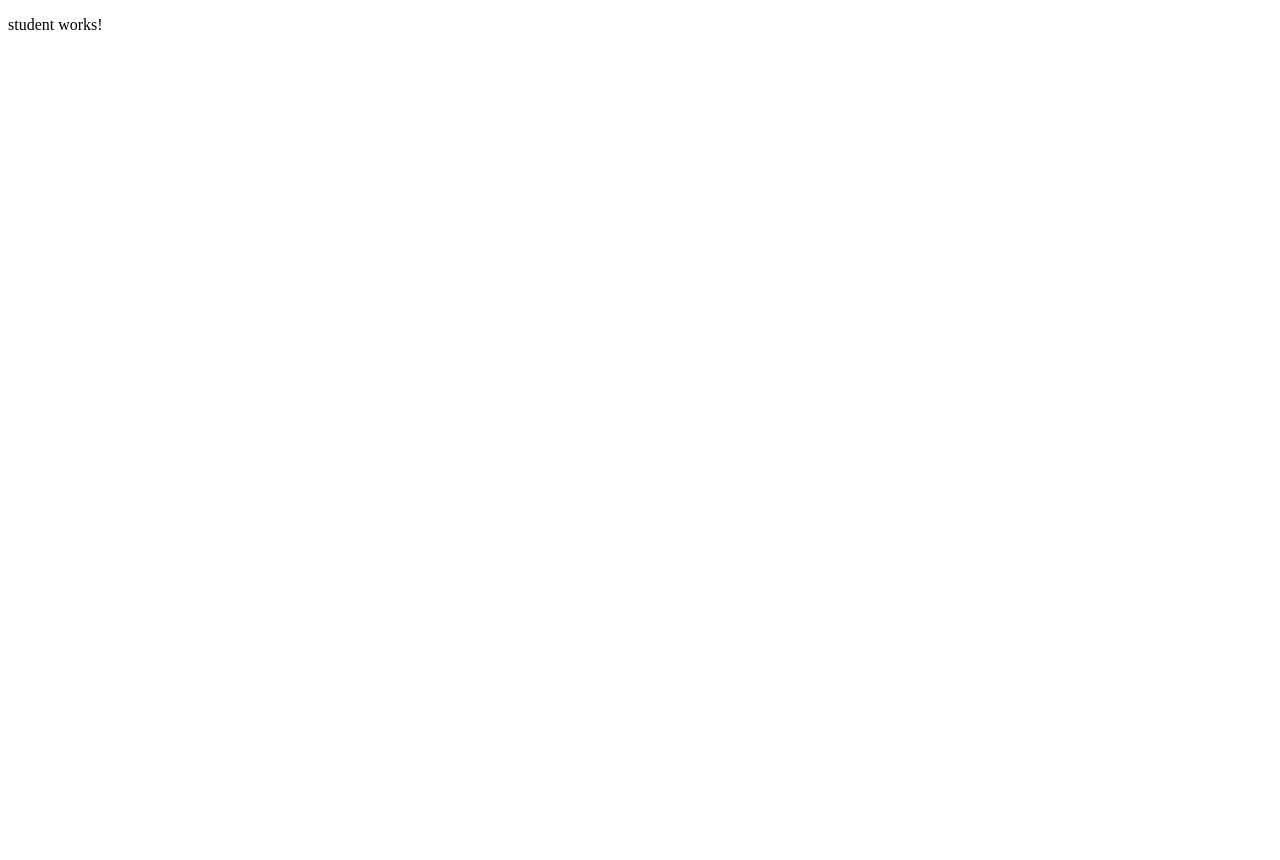
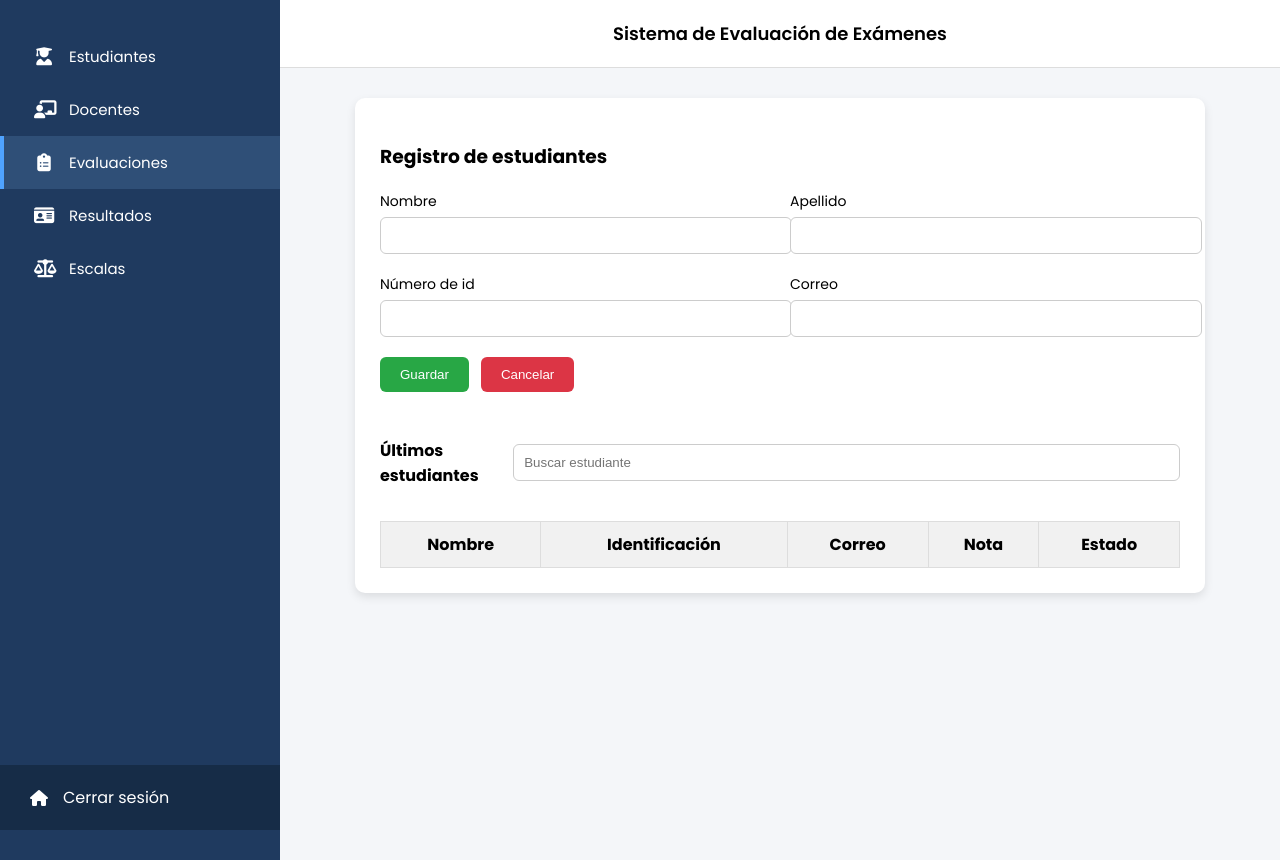
Before and after one commit to spabonc-bot/mi-proyecto-angular, an Angular app: page /estudiantes in a window 1280 px wide. Before the commit the page ends 800 px from the top, so only its background shows below. Built offline with nearby package versions, Linux system fonts and the light colour scheme.

Commit message:
avance estudiantes

```diff
--- a/package.json
+++ b/package.json
@@ -36,6 +36,7 @@
     "@angular/build": "^21.1.5",
     "@angular/cli": "^21.1.5",
     "@angular/compiler-cli": "^21.1.0",
+    "@types/jasmine": "^6.0.0",
     "jsdom": "^27.1.0",
     "typescript": "~5.9.2",
     "vitest": "^4.0.8"
--- a/src/app/pages/student/student.css
+++ b/src/app/pages/student/student.css
@@ -0,0 +1,157 @@
+.layout{
+display:flex;
+height:100vh;
+}
+
+.menu-lateral{
+width:280px;
+height:100vh;
+background:#1f3a5f;
+color:white;
+display:flex;
+flex-direction:column;
+justify-content:space-between;
+padding:30px 0;
+}
+
+.menu-navegacion ul{
+list-style:none;
+padding:0;
+margin:0;
+}
+
+.item-menu{
+display:flex;
+align-items:center;
+gap:15px;
+padding:15px 30px;
+cursor:pointer;
+font-size:15px;
+transition:0.3s;
+border-left:4px solid transparent;
+}
+
+.item-menu i{
+font-size:18px;
+width:20px;
+text-align:center;
+}
+
+.item-menu:hover{
+background:#2f4f77;
+border-left:4px solid #4fa3ff;
+}
+
+.item-menu.activo{
+background:#2f4f77;
+border-left:4px solid #4fa3ff;
+}
+
+.footer-menu{
+display:flex;
+align-items:center;
+gap:15px;
+padding:20px 30px;
+background:#162c47;
+cursor:pointer;
+}
+
+.footer-menu:hover{
+background:#0f223a;
+}
+
+.content{
+flex:1;
+background:#f4f6f9;
+}
+
+.topbar{
+background:white;
+padding:20px;
+text-align:center;
+font-size:18px;
+font-weight:600;
+border-bottom:1px solid #ddd;
+}
+
+.card{
+width:80%;
+margin:30px auto;
+background:white;
+padding:25px;
+border-radius:10px;
+box-shadow:0 4px 10px rgba(0,0,0,0.1);
+}
+
+.formulario{
+display:grid;
+grid-template-columns:1fr 1fr;
+gap:20px;
+margin-top:20px;
+margin-bottom:20px;
+}
+
+label{
+font-size:14px;
+margin-bottom:5px;
+display:block;
+}
+
+input{
+width:100%;
+padding:10px;
+border:1px solid #ccc;
+border-radius:6px;
+}
+
+.botones{
+display:flex;
+gap:12px;
+margin-bottom:25px;
+}
+
+button{
+padding:10px 20px;
+border:none;
+border-radius:6px;
+cursor:pointer;
+}
+
+.guardar{
+background:#28a745;
+color:white;
+}
+
+.cancelar{
+background:#dc3545;
+color:white;
+}
+
+.tabla-header{
+display:flex;
+justify-content:space-between;
+align-items:center;
+margin-bottom:12px;
+}
+
+table{
+width:100%;
+border-collapse:collapse;
+}
+
+th,td{
+border:1px solid #ddd;
+padding:10px;
+text-align:center;
+}
+
+th{
+background:#f1f1f1;
+}
+
+.pendiente{
+background:#ffc107;
+color:black;
+padding:5px 12px;
+border-radius:6px;
+}
--- a/src/app/pages/student/student.html
+++ b/src/app/pages/student/student.html
@@ -1 +1,128 @@
-<p>student works!</p>
+<div class="layout">
+
+<aside class="menu-lateral">
+
+  <nav class="menu-navegacion">
+    <ul>
+
+      <li class="item-menu">
+        <i class="fas fa-user-graduate"></i>
+        <span>Estudiantes</span>
+      </li>
+
+      <li class="item-menu">
+        <i class="fas fa-chalkboard-teacher"></i>
+        <span>Docentes</span>
+      </li>
+
+      <li class="item-menu activo">
+        <i class="fas fa-clipboard-list"></i>
+        <span>Evaluaciones</span>
+      </li>
+
+      <li class="item-menu">
+        <i class="fas fa-id-card"></i>
+        <span>Resultados</span>
+      </li>
+
+      <li class="item-menu">
+        <i class="fas fa-balance-scale"></i>
+        <span>Escalas</span>
+      </li>
+
+    </ul>
+  </nav>
+
+  <div class="footer-menu">
+    <i class="fas fa-home"></i>
+    <span>Cerrar sesión</span>
+  </div>
+
+</aside>
+
+<div class="content">
+
+  <div class="topbar">
+    Sistema de Evaluación de Exámenes
+  </div>
+
+  <div class="card">
+
+    <h3>Registro de estudiantes</h3>
+
+    <div class="formulario">
+
+      <div>
+        <label>Nombre</label>
+        <input type="text" [(ngModel)]="estudiante.nombre">
+      </div>
+
+      <div>
+        <label>Apellido</label>
+        <input type="text" [(ngModel)]="estudiante.apellido">
+      </div>
+
+      <div>
+        <label>Número de id</label>
+        <input type="text" [(ngModel)]="estudiante.id">
+      </div>
+
+      <div>
+        <label>Correo</label>
+        <input type="email" [(ngModel)]="estudiante.correo">
+      </div>
+
+    </div>
+
+    <div class="botones">
+      <button class="guardar" (click)="guardar()">Guardar</button>
+      <button class="cancelar" (click)="limpiar()">Cancelar</button>
+    </div>
+
+    <div class="tabla">
+
+      <div class="tabla-header">
+        <h4>Últimos estudiantes</h4>
+
+        <input
+          type="text"
+          placeholder="Buscar estudiante"
+          [(ngModel)]="busqueda"
+        >
+      </div>
+
+      <table>
+
+        <thead>
+          <tr>
+            <th>Nombre</th>
+            <th>Identificación</th>
+            <th>Correo</th>
+            <th>Nota</th>
+            <th>Estado</th>
+          </tr>
+        </thead>
+
+        <tbody>
+
+          <tr *ngFor="let e of estudiantesFiltrados">
+            <td>{{e.nombre}} {{e.apellido}}</td>
+            <td>{{e.id}}</td>
+            <td>{{e.correo}}</td>
+            <td>{{e.nota}}</td>
+            <td>
+              <span class="pendiente">{{e.estado}}</span>
+            </td>
+          </tr>
+
+        </tbody>
+
+      </table>
+
+    </div>
+
+  </div>
+
+</div>
+
+</div>
--- a/src/app/pages/student/student.ts
+++ b/src/app/pages/student/student.ts
@@ -1,11 +1,49 @@
 import { Component } from '@angular/core';
+import { FormsModule } from '@angular/forms';
+import { CommonModule } from '@angular/common';
 
 @Component({
   selector: 'app-student',
-  imports: [],
+  standalone: true,
+  imports: [FormsModule, CommonModule],
   templateUrl: './student.html',
-  styleUrl: './student.css',
+  styleUrl: './student.css'
 })
 export class Student {
 
+  estudiantes:any[] = [];
+
+  busqueda:string = '';
+
+  estudiante = {
+    nombre: '',
+    apellido: '',
+    id: '',
+    correo: '',
+    nota: 0,
+    estado: 'Pendiente'
+  }
+
+  guardar(){
+    this.estudiantes.push({...this.estudiante});
+    this.limpiar();
+  }
+
+  limpiar(){
+    this.estudiante = {
+      nombre: '',
+      apellido: '',
+      id: '',
+      correo: '',
+      nota: 0,
+      estado: 'Pendiente'
+    }
+  }
+
+  get estudiantesFiltrados(){
+    return this.estudiantes.filter(e =>
+      e.nombre.toLowerCase().includes(this.busqueda.toLowerCase())
+    );
+  }
+
 }
--- a/src/styles.css
+++ b/src/styles.css
@@ -1 +1,8 @@
-/* You can add global styles to this file, and also import other style files */
+@import url('https://fonts.googleapis.com/css2?family=Poppins:wght@400;500;600;700&display=swap');
+@import url('https://cdnjs.cloudflare.com/ajax/libs/font-awesome/6.5.0/css/all.min.css');
+
+body{
+margin:0;
+font-family:'Poppins', sans-serif;
+background:#f4f6f9;
+}
```
Also changed, not shown: 1 other file (tests, documents, lock files or other folders).
